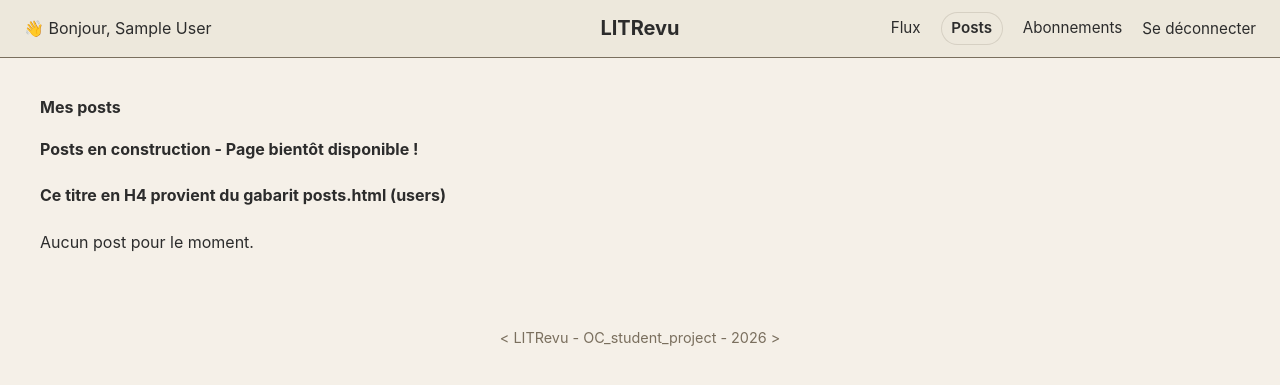
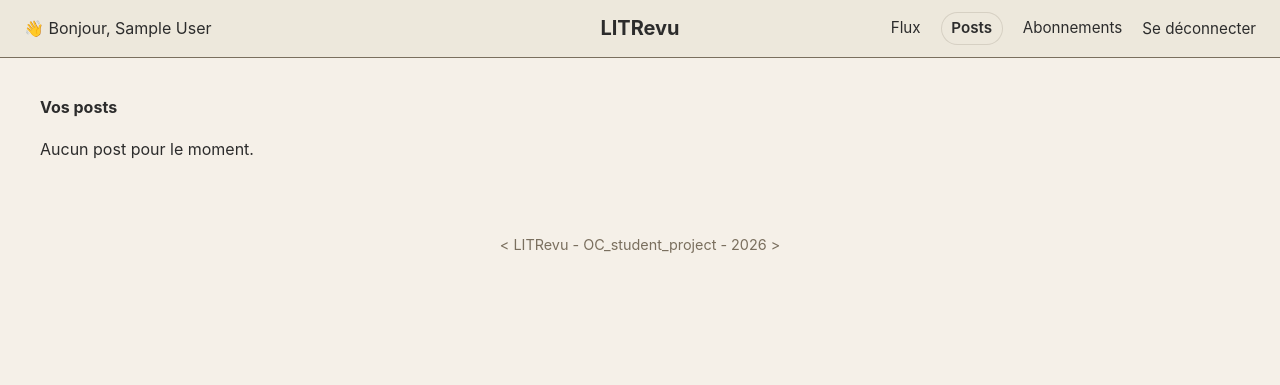
Before and after one commit to Nels-J/Projet9_LITRevu, a Django app: page /posts/ in a window 1280 px wide. Shown: the top 385 px of the page. Run offline with Django 5.2, Linux system fonts and the light colour scheme; the visitor is signed in with stand-in values (Sample User, id 1).

Commit message:
Update posts.html: change page title and heading to personalize user experience

```diff
--- a/users/templates/users/posts.html
+++ b/users/templates/users/posts.html
@@ -2,14 +2,12 @@
 {% extends 'users/base.html' %}
 
 {# Surcharge du contenu du head title de base.html #}
-{% block title %} - posts{% endblock %}
+{% block title %} - Vos posts{% endblock %}
 
 {# Surcharge du contenu du bloc "content" de base.html #}
 {% block content %}
 
-    <h2>Mes posts</h2>
-    <h3>Posts en construction - Page bientôt disponible !</h3>
-    <h4>Ce titre en H4 provient du gabarit posts.html (users)</h4>
+    <h2>Vos posts</h2>
 
     {% if posts %}
         {% for post in posts %}
```
